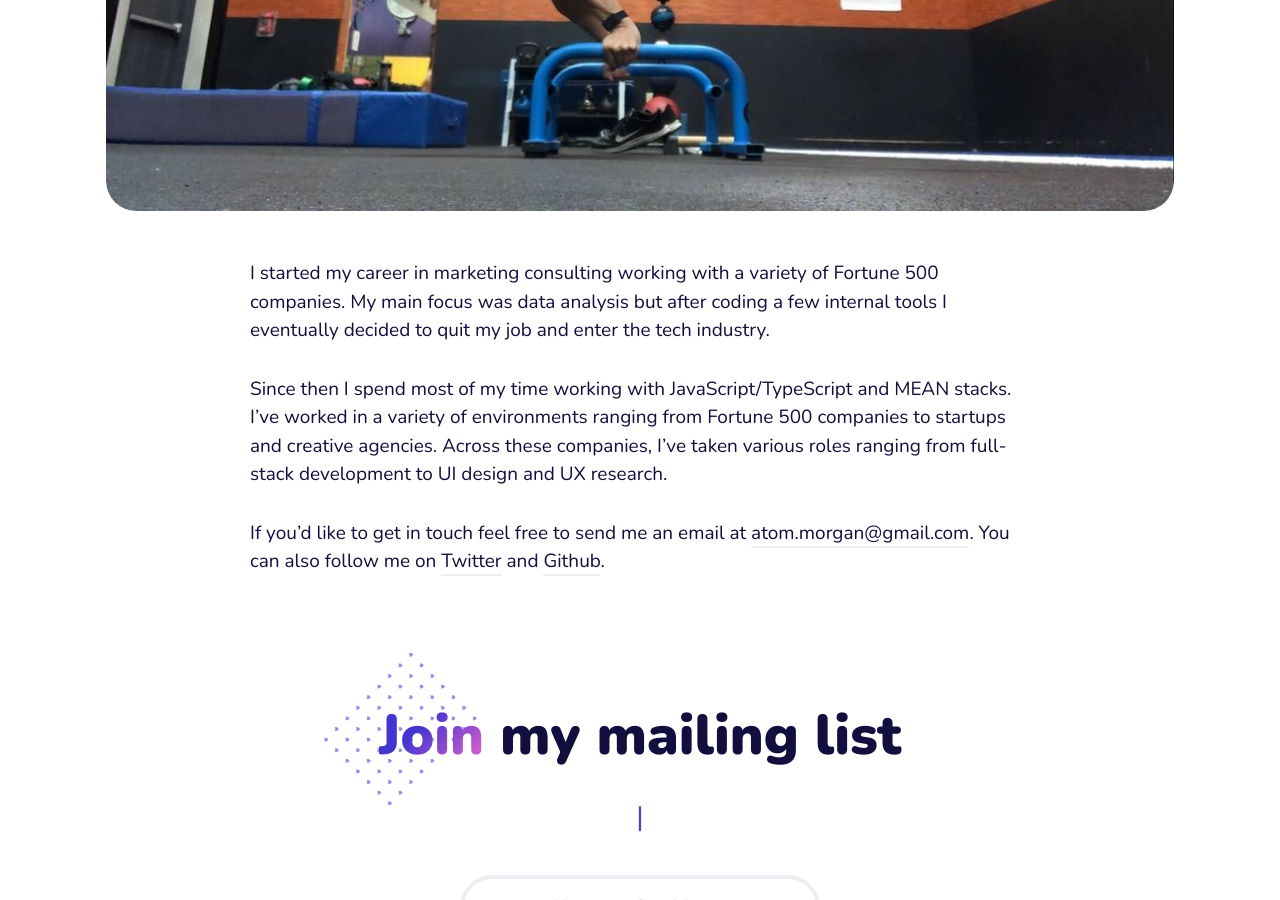
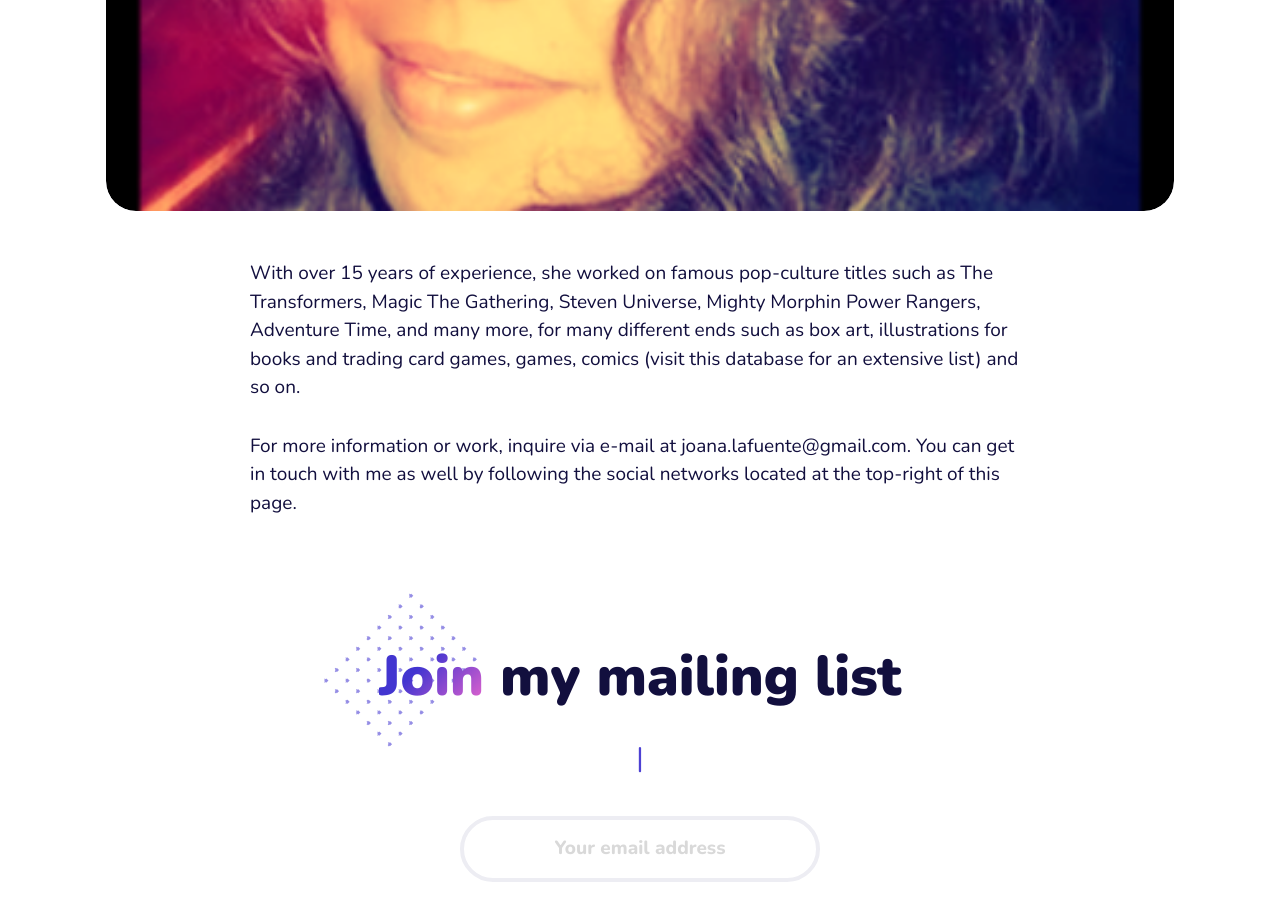
Before and after one commit to RawrStudioGH/jolafuente, a Jekyll site: the page built from _pages/about.md, in a window 1280 px wide and 900 px high, scrolled down 897 px. Built offline with Jekyll 4.4.1, drawn with Linux system fonts in a browser that asks for light colours.

Commit message:
Update about.md

```diff
--- a/_pages/about.md
+++ b/_pages/about.md
@@ -2,14 +2,13 @@
 layout: page
 title: About
 description: Some extra details about myself.
-image: '/images/planche.jpeg'
+image: /images/profile_600.png
 ---
 
-I started my career in marketing consulting working with a variety of Fortune 500 companies. My main focus was data analysis but after coding a few internal tools I eventually decided to quit my job and enter the tech industry.
 
-Since then I spend most of my time working with JavaScript/TypeScript and MEAN stacks. I've worked in a variety of environments ranging from Fortune 500 companies to startups and creative agencies. Across these companies, I've taken various roles ranging from full-stack development to UI design and UX research.
+With over 15 years of experience, she worked on famous pop-culture titles such as The Transformers, Magic The Gathering, Steven Universe, Mighty Morphin Power Rangers, Adventure Time, and many more, for many different ends such as box art, illustrations for books and trading card games, games, comics (visit this database for an extensive list) and so on.
 
-If you'd like to get in touch feel free to send me an email at [atom.morgan@gmail.com](mailto:atom.morgan@gmail.com){:target="_blank"}. You can also follow me on <a href="https://twitter.com/atommorgan" target="_blank">Twitter</a> and <a href="https://github.com/atom-morgan" target="_blank">Github</a>.
+For more information or work, inquire via e-mail at joana.lafuente@gmail.com. You can get in touch with me as well by following the social networks located at the top-right of this page.
 
 <!-- <div class="gallery-box">
   <div class="gallery">
```
